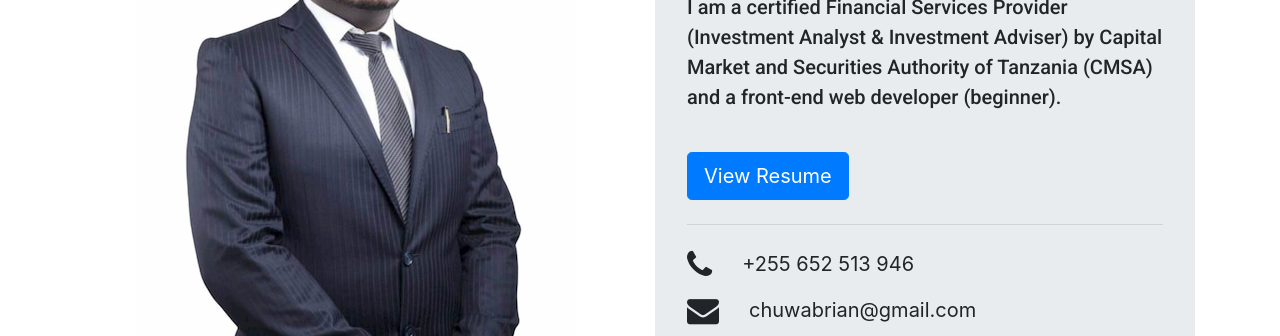
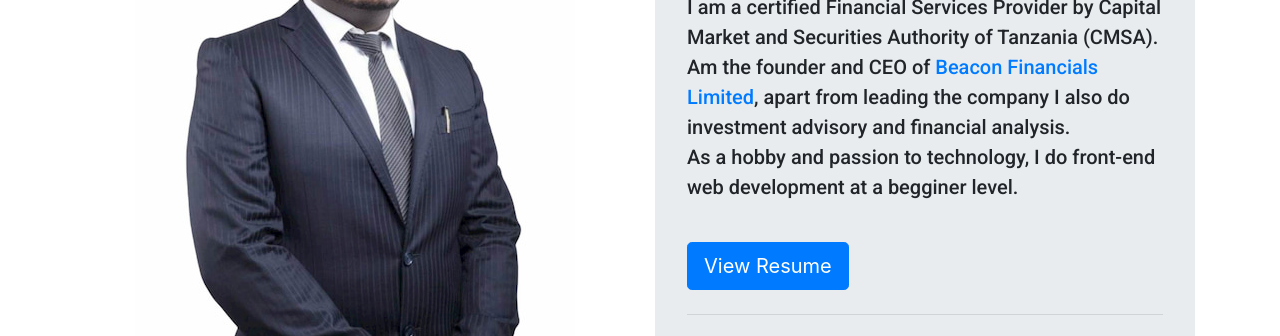
Before and after one commit to brianchuwa/brianchuwa.github.io, a plain HTML site: page index.html in a window 1280 px wide. Shown: the part 243-579 px from the top of the page. Drawn offline with nearby package versions, Linux system fonts and the light colour scheme; a web font is replaced by a local one.

Commit message:
updating email address and bio

```diff
--- a/index.html
+++ b/index.html
@@ -44,7 +44,7 @@
       <div class="col">
         <div class="jumbotron">
           <h1 class="display-4">Hello...</h1>
-          <p class="lead description">I am a certified Financial Services Provider (Investment Analyst & Investment Adviser) by Capital Market and Securities Authority of Tanzania (CMSA) and a front-end web developer (beginner).</p>
+          <p class="lead description">I am a certified Financial Services Provider by Capital Market and Securities Authority of Tanzania (CMSA). Am the founder and CEO of <a href="http://www.beacon.co.tz/" target="_blank">Beacon Financials Limited</a>, apart from leading the company I also do investment advisory and financial analysis.<br>As a hobby and passion to technology, I do front-end web development at a begginer level.</p>
           <br>
           <a class="btn btn-primary btn-lg" href="https://drive.google.com/open?id=1ZPGexrI-6fz4Ufdyn6sqqabnjndXCZzi" target="_blank" role="button">View Resume</a>
           <hr class="my-4">
@@ -61,7 +61,7 @@
               <i class="fa fa-envelope fa-2x"></i>
             </div>
             <div class="col-auto">
-              <p style="font-size: 20px;">chuwabrian@gmail.com</p>
+              <p style="font-size: 20px;">brianchuwa@beacon.co.tz</p>
             </div>
           </div>
           <br>
--- a/resources/css/style.css
+++ b/resources/css/style.css
@@ -25,8 +25,6 @@ html {
     .jumbotron {
         margin-top: 20px;
     }
-
-
   }
 
 .lead.description {
```
